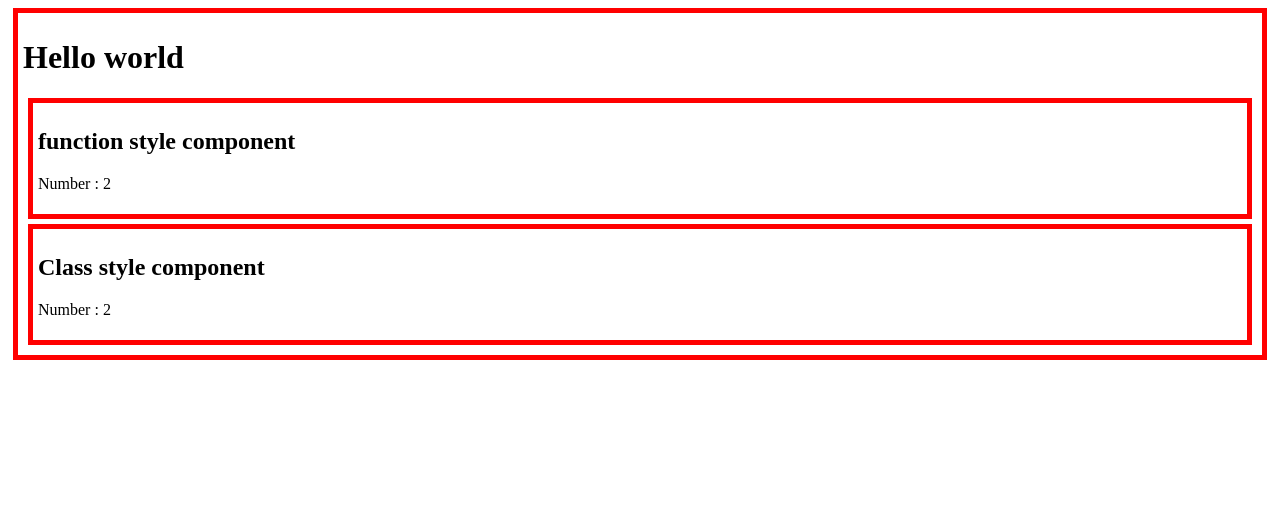
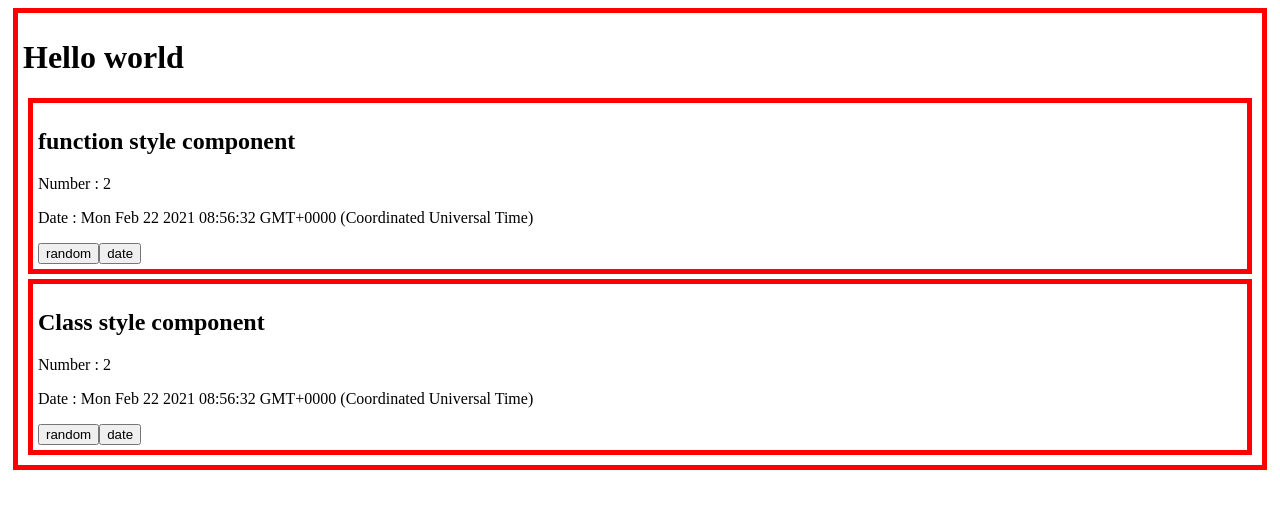
Before and after one commit to jeen0202/ReactStudy, a React (Create React App) app in the folder class-function/: page / in a window 1280 px wide. Shown: the top 508 px of the page. Built offline with nearby package versions, Linux system fonts and the light colour scheme.

Commit message:
hook을 사용한 function style의 state사용

```diff
--- a/class-function/src/App.js
+++ b/class-function/src/App.js
@@ -1,5 +1,5 @@
 import './App.css';
-import React from 'react';
+import React, {useState} from 'react';
 function App() {
   return (
     <div className="container">
@@ -10,22 +10,61 @@ function App() {
   );
 }
 function FuncComp(props){
+  //hook을 사용한 state 생성 => useState(초기값)
+  // 1번째 인자 : state 값,  2번째 인자 : setState 함수
+  // var numberState = useState(props.initNumber);
+  // var number = numberState[0];
+  // var setNumber = numberState[1];
+  // var dateState = useState((new Date()).toString());
+  // var _date = dateState[0];
+  // var setDate = dateState[1];
+
+  //코드 간소화
+  var [number,setNumber] = useState(props.initNumber);
+  var [_date,setDate] = useState((new Date()).toString());
+
   return (
     <div className="container">
         <h2>function style component</h2>
-        <p>Number : {props.initNumber}</p>
+        <p>Number : {number}</p>
+        <p>Date : {_date}</p>
+        <input type="button" value = "random" onClick={
+          ()=>{
+            //function style에서 state의 값을 변경하는 방법
+            //state객체의 2번째 인자의 매개변수로 변경하고자 하는 값 입력
+            setNumber(Math.random())
+          }
+        }></input>
+        <input type="button" value = "date" onClick={
+          ()=>{
+            setDate((new Date()).toString())
+          }
+        }></input>
     </div>
   );
 }
 class ClassComp extends React.Component{
   state ={
-    number:this.props.initNumber
+    number:this.props.initNumber,
+    date : (new Date()).toString()
   }
   render(){
+    console.log("ClassComp Render")
     return (
       <div className="container">
         <h2>Class style component</h2>
-        <p>Number : {this.props.initNumber}</p>
+        <p>Number : {this.state.number}</p>
+        <p>Date : {this.state.date}</p>
+        <input type="button" value = "random" onClick={
+          ()=>{
+            this.setState({number:Math.random()})
+          }
+        }></input>
+        <input type='button' value = "date" onClick={
+          ()=>{
+            this.setState({date:(new Date()).toString()})
+          }
+        }></input>
     </div>
     )
   }
```
Also changed, not shown: 1 other file (tests, documents, lock files or other folders).
